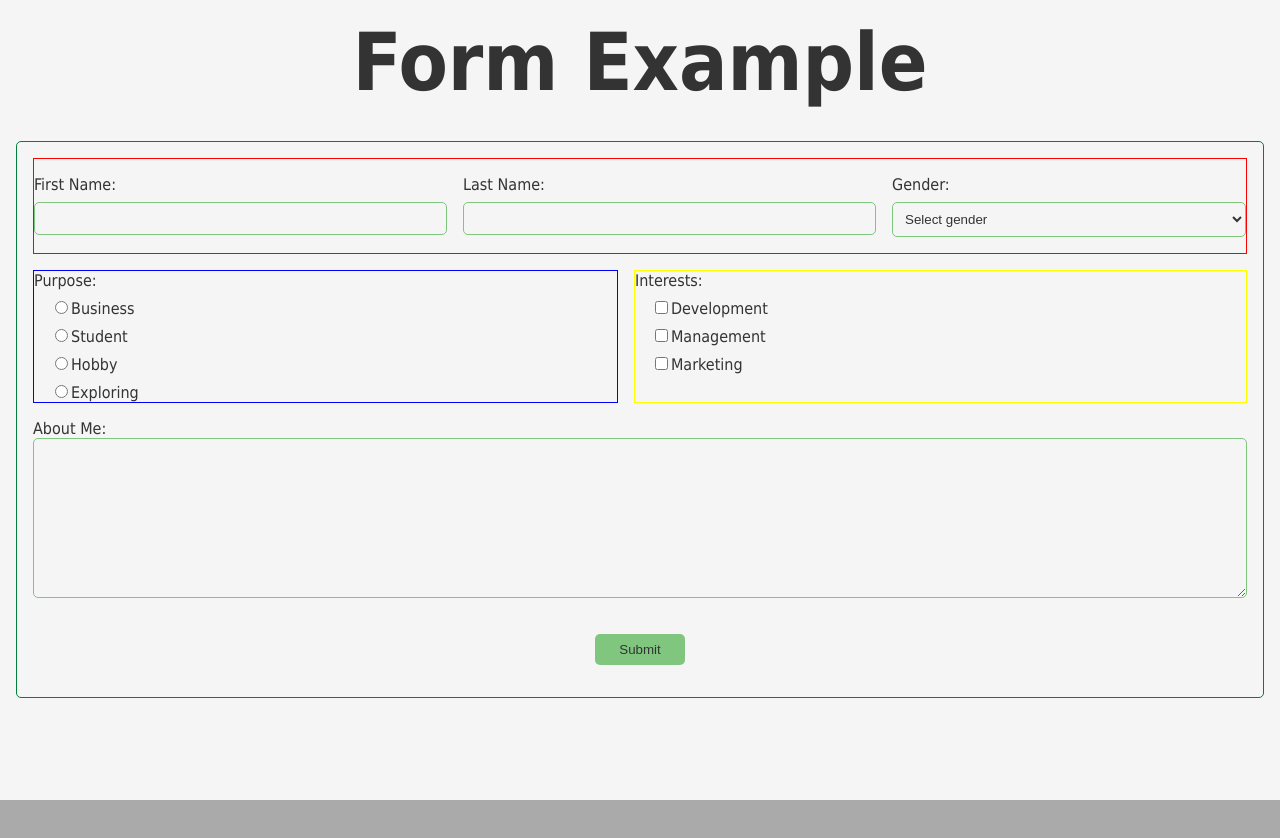
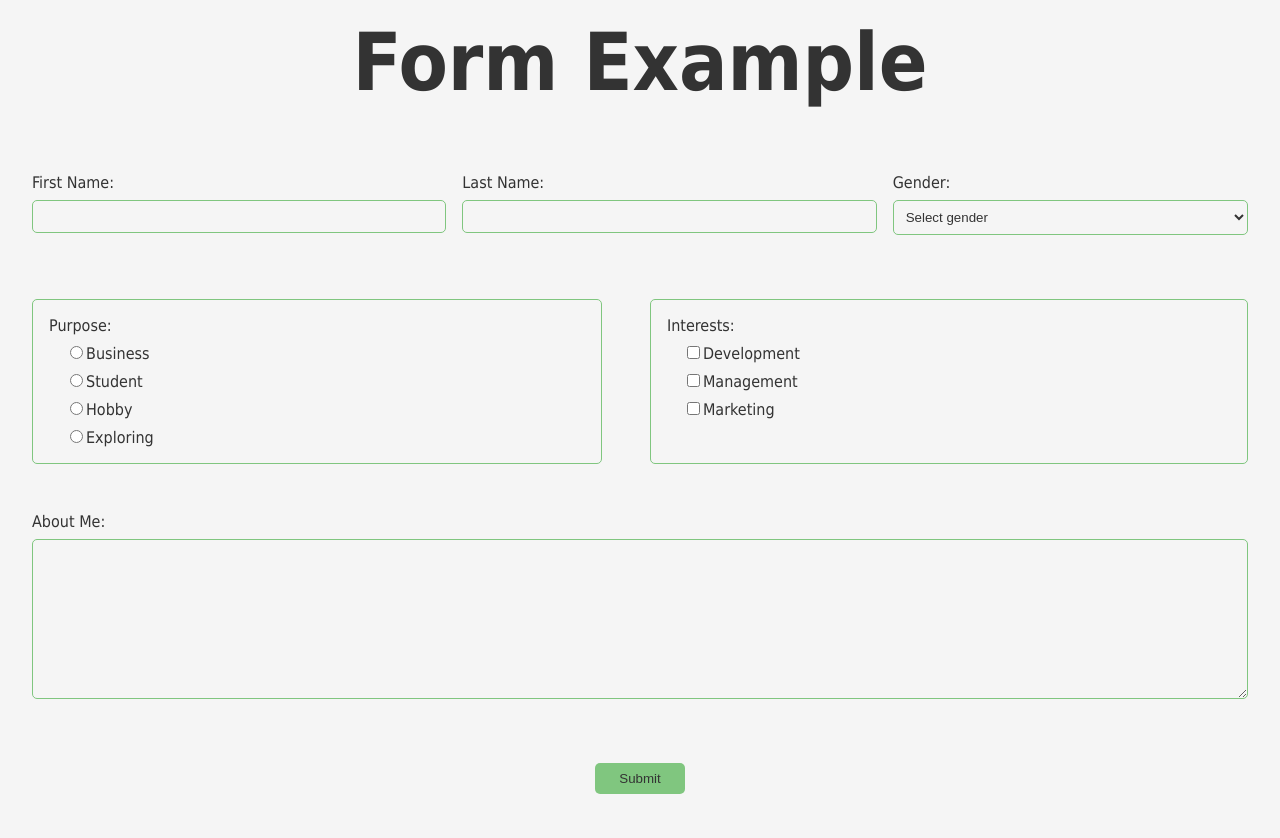
Before and after one commit to jpagtama/form-example, a React (Vite) app: page / in a window 1280 px wide. Shown: the top 838 px of the page. Before the commit the page ends 800 px from the top, so only its background shows below. Built offline with nearby package versions, Linux system fonts and the light colour scheme.

Commit message:
Add form css module modifications

```diff
--- a/src/styles/Form.module.css
+++ b/src/styles/Form.module.css
@@ -2,10 +2,8 @@
     align-self: center;
     display: flex;
     flex-wrap: wrap;
-    gap: 1rem;
+    gap: 3rem;
     min-width: 100%;
-    border: 1px solid var(--primary-color);
-    border-radius: 5px;
     padding: 1rem;
 }
 
@@ -14,7 +12,6 @@
     display: flex;
     gap: 1rem;
     flex-wrap: wrap;
-    border: 1px solid red;
 }
 
 .textFieldContainer {
@@ -38,7 +35,13 @@
     flex-direction: column;
     gap: 0.5rem;
     flex: 1 0 auto;
-    border: 1px solid blue;
+}
+
+.checkboxesContainer,
+.radioContainer {
+    padding: 1rem;
+    border: 1px solid var(--accent-color);
+    border-radius: 5px;
 }
 
 .radioContainer>label,
@@ -51,11 +54,17 @@
     flex-direction: column;
     gap: 0.5rem;
     flex: 1 0 auto;
-    border: 1px solid yellow;
+}
+
+textarea {
+    font-family: Tahoma, Verdana, Segoe, sans-serif;
 }
 
 .textAreaContainer {
     flex: 1 0 100%;
+    display: flex;
+    flex-direction: column;
+    gap: 0.5rem;
 }
 
 .aboutTextArea {
```
